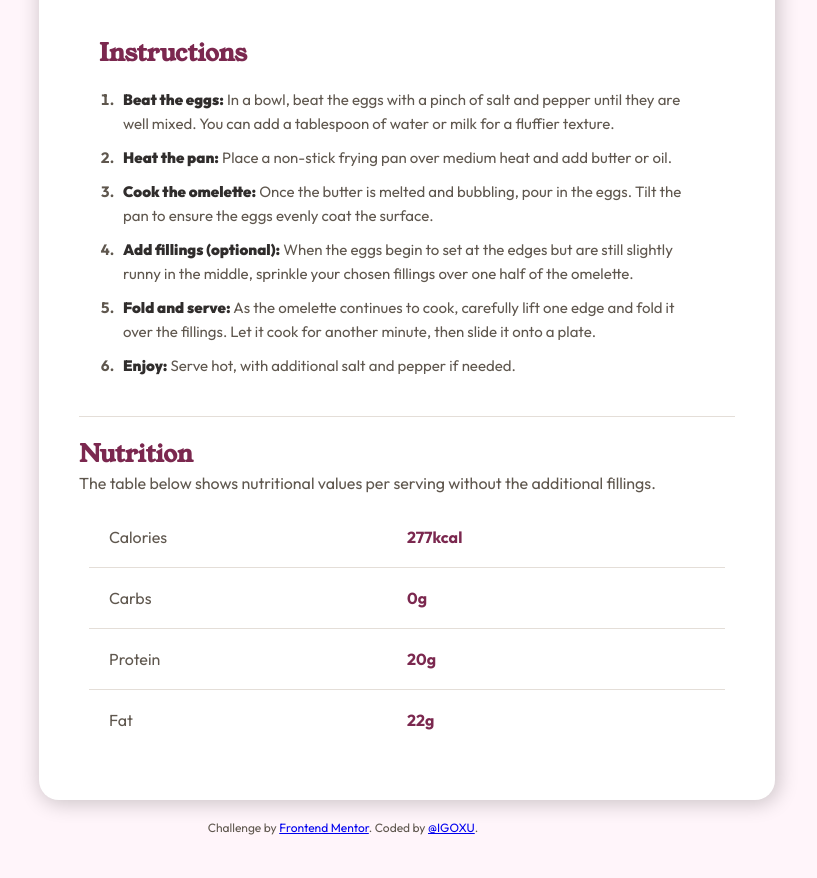
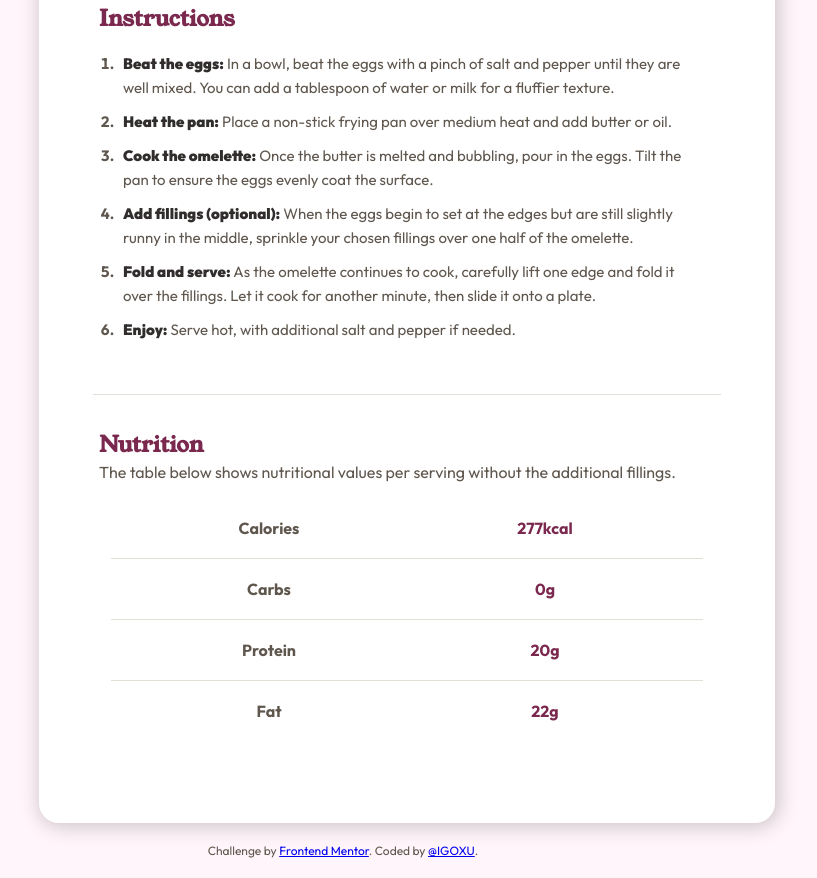
Before and after one commit to IGOXU/recipe-page, a plain HTML site: page src/index.html in a window 1280 px wide. Shown: the part 1131-2009 px from the top of the page, without its empty margins (233-1050 px from the left). Before the commit the page ends 1986 px from the top, so only its background shows below. Drawn offline with Linux system fonts and the light colour scheme.

```diff
--- a/src/css/style.css
+++ b/src/css/style.css
@@ -11,9 +11,8 @@
 	--clr-rose-800: hsl(332, 51%, 32%);
 	--clr-rose-50: hsl(330, 100%, 98%);
 
-	--font-size-1: 3.2rem;
-	--font-size-2: 2.4rem;
-	--font-size-3: 2rem;
+	--font-size-1: 3.8rem;
+	--font-size-2: 2.2rem;
 	--font-size-normal: 1.6rem;
 }
 
@@ -34,37 +33,30 @@ body {
 	font-family: 'Outfit', sans-serif;
 	font-size: var(--font-size-normal);
 
-	@media (width > 376px) {
+	@media (width > 37.6rem) {
 		background-color: var(--clr-rose-50);
 	}
 }
 
-.h1,
-.h2,
-h3 {
+h1,
+h2 {
 	font-family: 'Young Serif', serif;
-	font-weight: 700;
 }
 
-.h2,
-.h3 {
+h2 {
 	color: var(--clr-rose-800);
 }
 
-.h1 {
+h1 {
 	font-size: var(--font-size-1);
 	color: var(--clr-stone-900);
 }
 
-.h2 {
+h2 {
 	font-size: var(--font-size-2);
 }
 
-.h3 {
-	font-size: var(--font-size-3);
-}
-
-.p {
+p {
 	color: var(--clr-stone-600);
 	line-height: 1.6;
 }
@@ -72,18 +64,19 @@ h3 {
 .container {
 	padding: 2.4rem;
 	border-radius: 2rem;
-	max-width: 736px;
+	max-width: 73.6rem;
+	width: 90vw;
 	margin: 0 auto;
 	margin-top: 12rem;
 	box-shadow: 0.2rem 0.2rem 2rem 0.2rem rgba(00, 0, 0, 0.2);
 
-	@media (width > 376px) {
+	@media (width > 37.6rem) {
 		background-color: var(--clr-white);
 		padding: 4rem;
 	}
 
-	.hero {
-		margin-bottom: 4rem;
+	.header {
+		margin-bottom: 2rem;
 
 		img {
 			max-width: 100%;
@@ -92,7 +85,7 @@ h3 {
 	}
 
 	.section {
-		margin-top: 2rem;
+		margin: 1rem 0;
 	}
 
 	.card {
@@ -129,8 +122,9 @@ h3 {
 
 	.table {
 		padding: 1rem;
+		width: 100%;
 
-		div {
+		tr {
 			display: grid;
 			grid-template-columns: 1fr 1fr;
 			padding: 2rem;
@@ -139,13 +133,12 @@ h3 {
 				border-bottom: 1px solid var(--clr-stone-150);
 			}
 
-			span:first-child {
+			th:first-child {
 				color: var(--clr-stone-600);
 			}
 
-			span:last-child {
+			th:last-child {
 				color: var(--clr-rose-800);
-				font-weight: 700;
 			}
 		}
 	}
@@ -154,6 +147,7 @@ h3 {
 .separator {
 	background-color: var(--clr-stone-150);
 	height: 0.1rem;
+	margin: 1.4rem;
 }
 
 .attribution {
--- a/src/index.html
+++ b/src/index.html
@@ -4,6 +4,11 @@
 <head>
   <meta charset="UTF-8">
   <meta name="viewport" content="width=device-width, initial-scale=1.0">
+  <meta name="Recipe page" content="Simple Omelette Recipe">
+  <meta name="keywords" content="Omelette, Recipe">
+  <meta name="description"
+    content="An easy and quick dish, perfect for any meal. Classic omelette eggs cooked to perfection, optionally with cheese, vegetables, or meats.">
+
   <link rel="icon" type="image/png" sizes="32x32" href="./assets/images/favicon-32x32.png">
   <title>Frontend Mentor | Recipe page</title>
 
@@ -19,12 +24,12 @@
 
 
   <main class="container">
-    <section class="hero">
+    <section class="header">
       <img src="./assets/images/image-omelette.jpeg" alt="image-omelette">
     </section>
 
 
-    <h1 class="h1">Simple Omelette Recipe</h1>
+    <h1>Simple Omelette Recipe</h1>
 
     <p class="section p">
       An easy and quick dish, perfect for any meal. This classic omelette combines beaten eggs cooked to perfection,
@@ -32,17 +37,17 @@
     </p>
 
     <section class="section card card--rose">
-      <h3 class="h3">Preparation time</h2>
+      <h2>Preparation time</h2>
 
-        <ul>
-          <li><span>Total:</span> Approximately 10 minutes</li>
-          <li><span>Preparation:</span> 5 minutes</li>
-          <li><span>Cooking:</span> 5 minutes</li>
-        </ul>
+      <ul>
+        <li><span>Total:</span> Approximately 10 minutes</li>
+        <li><span>Preparation:</span> 5 minutes</li>
+        <li><span>Cooking:</span> 5 minutes</li>
+      </ul>
     </section>
 
     <section class="section card">
-      <h2 class="h2">Ingredients</h2>
+      <h2>Ingredients</h2>
 
       <ul>
         <li>2-3 large eggs</li>
@@ -56,7 +61,7 @@
     <div class="separator"></div>
 
     <section class="section card">
-      <h2 class="h2">Instructions</h2>
+      <h2>Instructions</h2>
 
       <ol>
         <li><span>Beat the eggs:</span> In a bowl, beat the eggs with a pinch of salt and pepper until they are well
@@ -78,42 +83,44 @@
 
     <div class="separator"></div>
 
-    <section class="section">
-      <h2 class="h2">Nutrition</h2>
+    <section class="section card">
+      <h2>Nutrition</h2>
 
 
-      <p class="p">
+      <p>
         The table below shows nutritional values per serving without the additional fillings.
       </p>
 
-      <section class="table">
-        <div>
-          <span>Calories</span>
-          <span>277kcal</span>
-        </div>
+      <table class="table">
+        <tbody>
+          <tr>
+            <th>Calories</th>
+            <th>277kcal</th>
+          </tr>
 
-        <div>
-          <span>Carbs</span>
-          <span>0g</span>
-        </div>
+          <tr>
+            <th>Carbs</th>
+            <th>0g</th>
+          </tr>
 
-        <div>
-          <span>Protein</span>
-          <span>20g</span>
-        </div>
+          <tr>
+            <th>Protein</th>
+            <th>20g</th>
+          </tr>
 
-        <div>
-          <span>Fat</span>
-          <span>22g</span>
-        </div>
-      </section>
+          <tr>
+            <th>Fat</th>
+            <th>22g</th>
+          </tr>
+        </tbody>
+      </table>
     </section>
   </main>
 
-  <div class="attribution">
+  <footer class="attribution">
     Challenge by <a href="https://www.frontendmentor.io?ref=challenge" target="_blank">Frontend Mentor</a>.
     Coded by <a href="#">@IGOXU</a>.
-  </div>
+  </footer>
 </body>
 
 </html>
```
